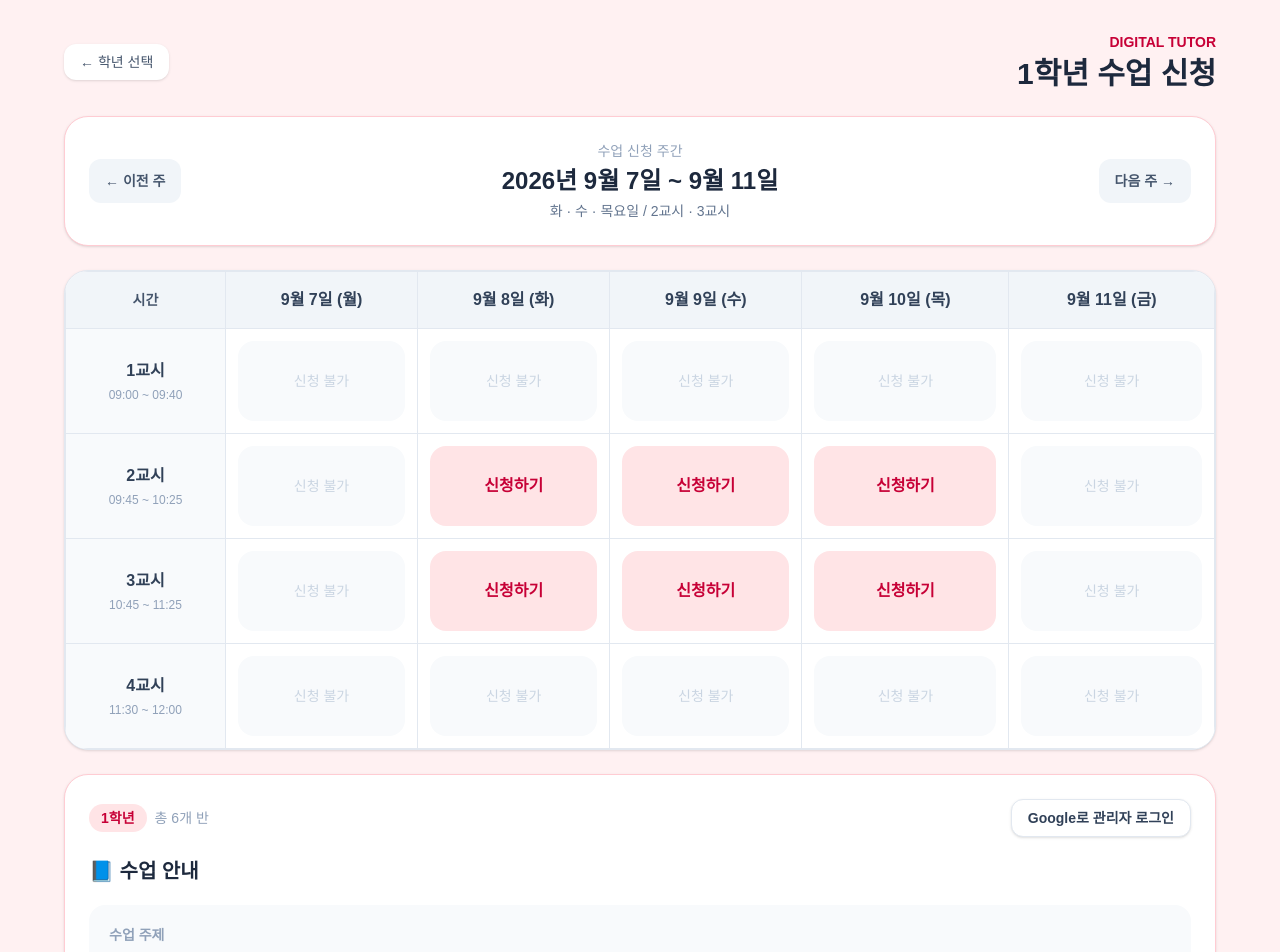
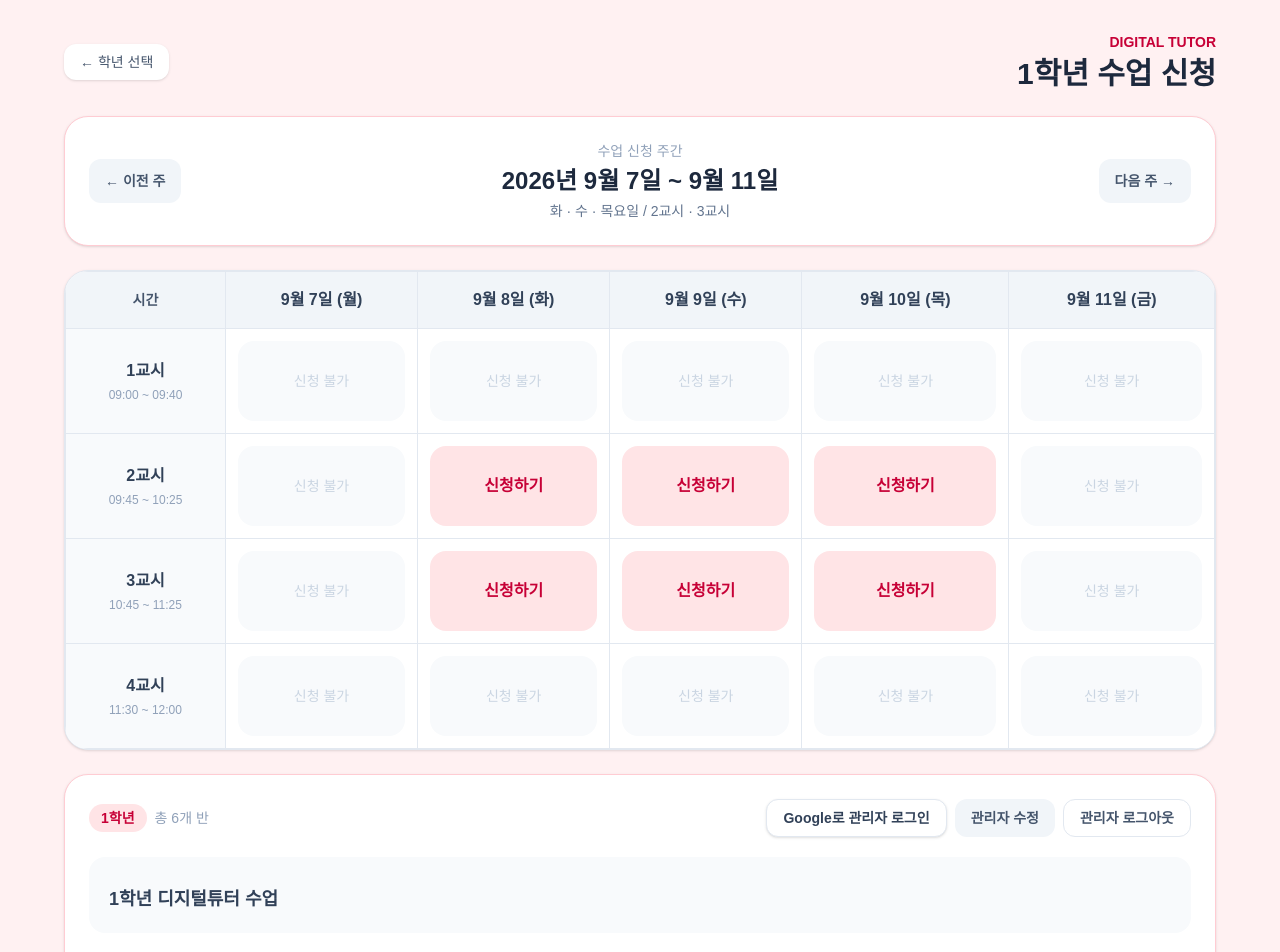
Before and after one commit to hyunmi4270-cpu/digital-tutor-scheduler, a Next.js app: page /grade/1 in a window 1280 px wide. Shown: the top 952 px of the page. Built offline with nearby package versions, Linux system fonts and the light colour scheme; no server answers; the database is empty.

Commit message:
관리자 보안과 수업 안내 자유 입력 기능 완성

```diff
--- a/src/app/grade/[grade]/page.tsx
+++ b/src/app/grade/[grade]/page.tsx
@@ -183,16 +183,23 @@
   const [content, setContent] = useState(info?.content ?? "");
   const [adminMode, setAdminMode] = useState(false);
   const [isLoggedIn, setIsLoggedIn] = useState(false);
+  const [isAdmin, setIsAdmin] = useState(false);
   const [bookings, setBookings] = useState<Record<string, string>>({});
    useEffect(() => {
  supabase.auth.getSession().then(({ data }) => {
   setIsLoggedIn(!!data.session);
+  setIsAdmin(
+    data.session?.user.email === process.env.NEXT_PUBLIC_ADMIN_EMAIL
+  );
 });
 
   const {
     data: { subscription },
   } = supabase.auth.onAuthStateChange((_event, session) => {
    setIsLoggedIn(!!session);
+setIsAdmin(
+  session?.user.email === process.env.NEXT_PUBLIC_ADMIN_EMAIL
+);
   });
 
   return () => {
@@ -212,6 +219,19 @@
     console.error(error);
     alert("Google 로그인 중 오류가 발생했어요.");
   }
+}
+async function handleLogout() {
+  const { error } = await supabase.auth.signOut();
+
+  if (error) {
+    console.error(error);
+    alert("로그아웃 중 오류가 발생했어요.");
+    return;
+  }
+
+  setIsLoggedIn(false);
+  setIsAdmin(false);
+  setAdminMode(false);
 }
 useEffect(() => {
   const loadGradeSettings = async () => {
@@ -569,26 +589,33 @@
       </button>
     )}
 
-    {isLoggedIn && (
+   {isAdmin && (
+  <>
     <button
       onClick={() => setAdminMode(true)}
       className="rounded-xl bg-slate-100 px-4 py-2 text-sm font-semibold text-slate-600"
     >
       관리자 수정
     </button>
+
+    <button
+      onClick={handleLogout}
+      className="rounded-xl border border-slate-200 bg-white px-4 py-2 text-sm font-semibold text-slate-600"
+    >
+      관리자 로그아웃
+    </button>
+  </>
 )}
   </div>
 )}
           </div>
 
-          <h2 className="text-xl font-bold text-slate-800">📘 수업 안내</h2>
+
 
           {adminMode ? (
             <div className="mt-5 grid gap-5">
               <div>
-                <label className="mb-2 block text-sm font-semibold text-slate-500">
-                  수업 주제
-                </label>
+
                 <input
                   type="text"
                   value={topic}
@@ -598,9 +625,7 @@
               </div>
 
               <div>
-                <label className="mb-2 block text-sm font-semibold text-slate-500">
-                  수업 내용
-                </label>
+
                 <textarea
                   value={content}
                   onChange={(e) => setContent(e.target.value)}
@@ -619,12 +644,12 @@
           ) : (
             <div className="mt-5 space-y-5">
               <div className="rounded-2xl bg-slate-50 p-5">
-                <p className="text-sm font-semibold text-slate-400">수업 주제</p>
+
                 <p className="mt-2 text-lg font-bold text-slate-700">{topic}</p>
               </div>
 
               <div className="rounded-2xl bg-slate-50 p-5">
-                <p className="text-sm font-semibold text-slate-400">수업 내용</p>
+
                 <div className="mt-3 whitespace-pre-line text-sm leading-7 text-slate-600">
                   {content}
                 </div>
```
Lines whose indentation alone changed are shown as unchanged.
